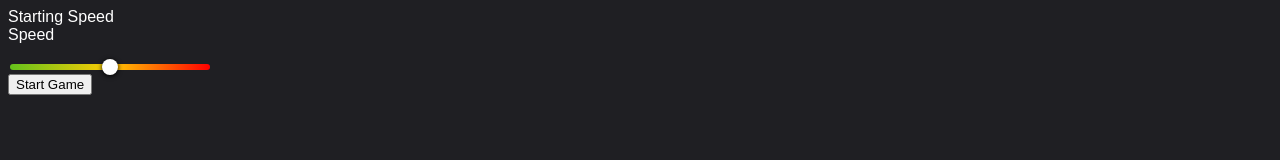
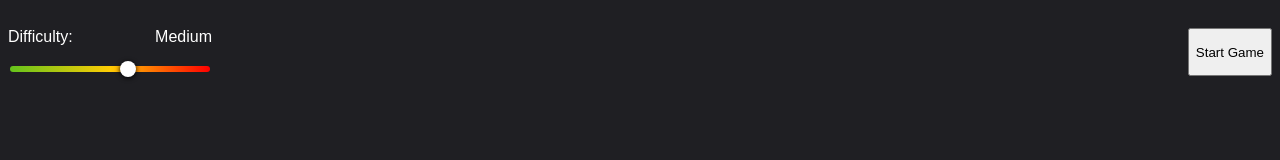
Before and after one commit to kevinloeffler/TS-Snake, a website with bundled scripts: page index.html in a window 1280 px wide. Built offline with nearby package versions, Linux system fonts and the light colour scheme.

Commit message:
Input layout

```diff
--- a/index.html
+++ b/index.html
@@ -14,11 +14,13 @@
     </div>
 </div>
 
-<section class="input-wrapper">
+<section id="input-wrapper">
     <div class="range-wrapper">
-        <label class="speedLabel" for="speedInput">Starting Speed</label>
-        <div id="speedText">Speed</div>
-        <input id="speedInput" type="range" min="0" max="800" step="200">
+        <div class="range-label-wrapper">
+            <label class="speedLabel" for="speedInput">Difficulty:</label>
+            <div id="speedText">Medium</div>
+        </div>
+        <input id="speedInput" type="range" min="0" max="5" step="1">
     </div>
     <button id="start-game-btn">Start Game</button>
 </section>
```
